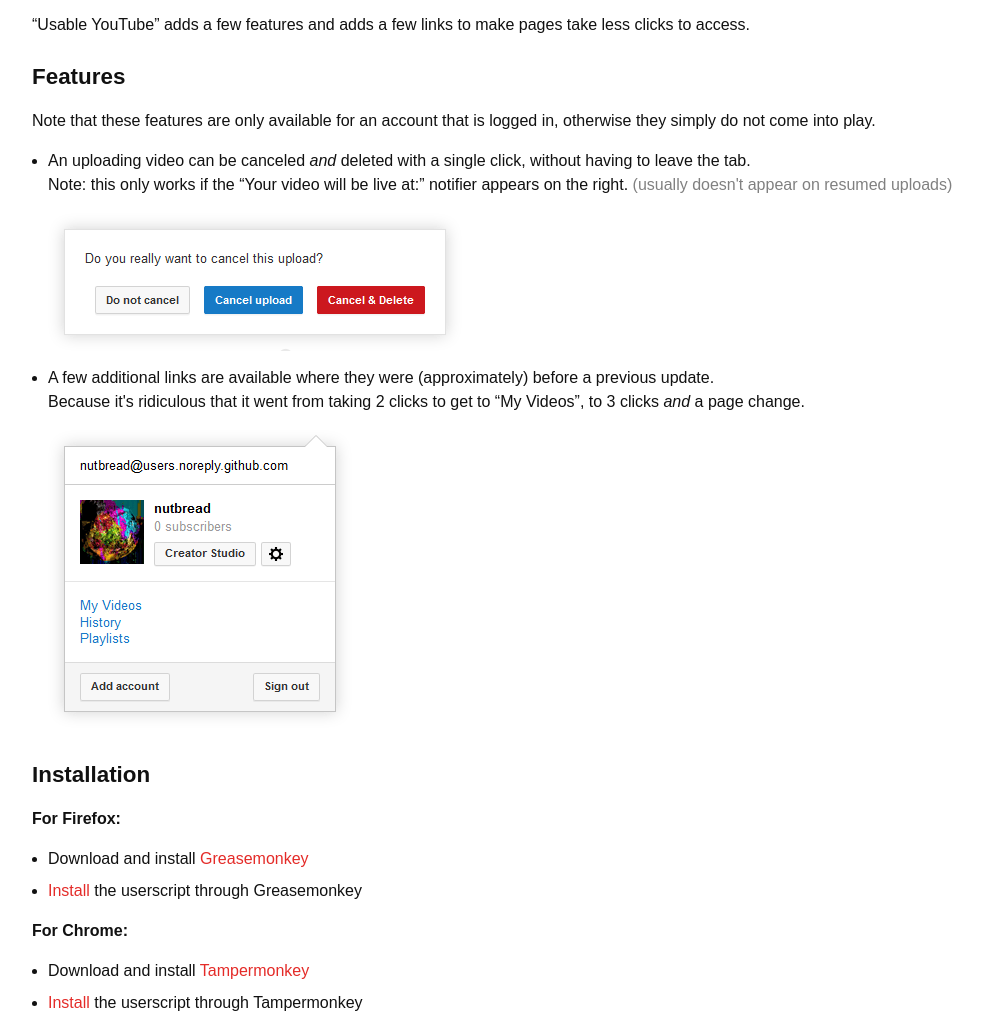
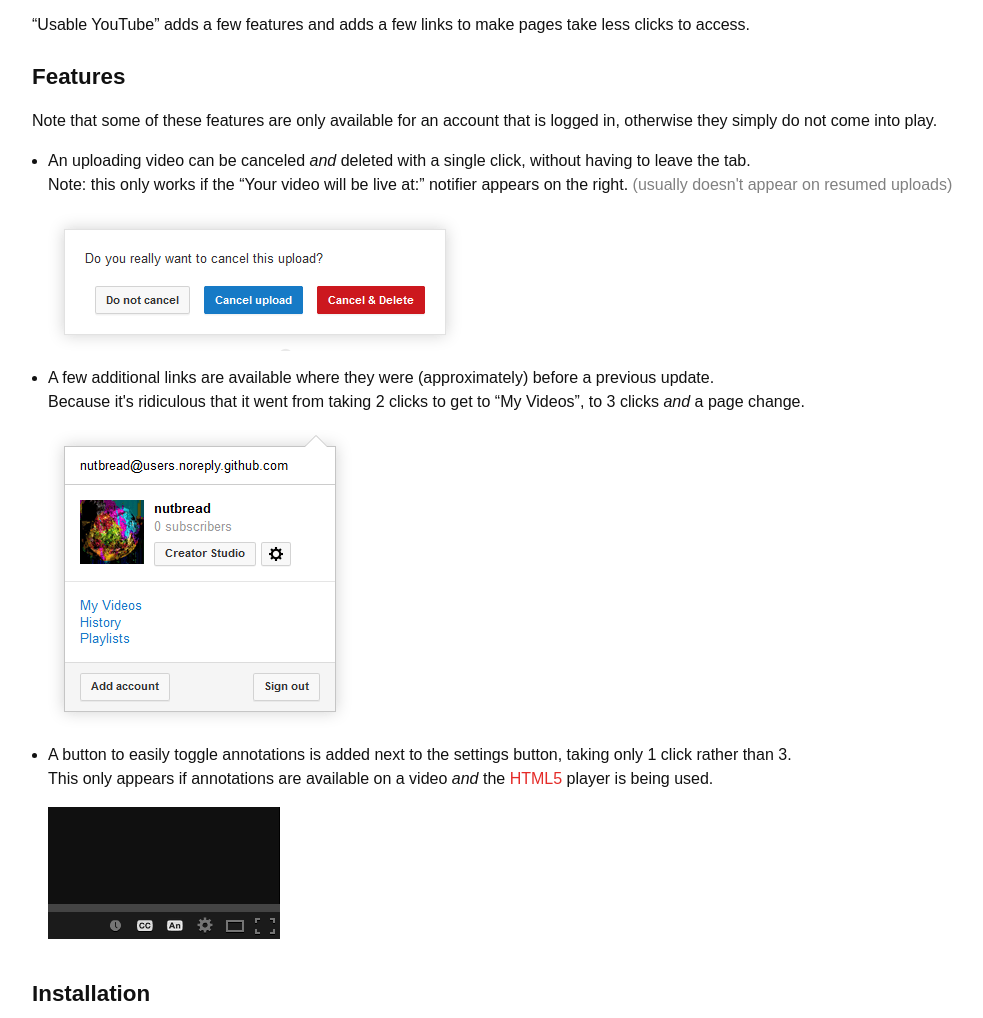
Before and after one commit to nutbread/uyt, a plain HTML site: page index.html in a window 1280 px wide. Shown: the part 154-1172 px from the top of the page, without its empty margins (128-1111 px from the left). Drawn offline with Linux system fonts and the light colour scheme.

Commit message:
1.1 updates

```diff
--- a/index.html
+++ b/index.html
@@ -54,7 +54,7 @@
 
 	<h4 id="features"><span class="hardlink_text">Features<a class="hardlink" href="#features"></a></span></h4>
 	<p>
-		Note that these features are only available for an account that is logged in, otherwise they simply do not come into play.
+		Note that some of these features are only available for an account that is logged in, otherwise they simply do not come into play.
 	</p>
 	<p>
 		<ul>
@@ -74,6 +74,15 @@
 				</p>
 				<p>
 					<div class="preview_image" style="width: 304px; height: 298px; background-image: url('account_card_preview.png');"></div>
+				</p>
+			</li>
+			<li>
+				<p>
+					A button to easily toggle annotations is added next to the settings button, taking only 1 click rather than 3.<br />
+					This only appears if annotations are available on a video <em>and</em> the <a class="link_external light_underline" href="https://www.youtube.com/html5" target="_blank"><span>HTML5</span></a> player is being used.<br />
+				</p>
+				<p>
+					<div class="preview_image" style="width: 240px; height: 140px; background-image: url('annotations_preview.png');"></div>
 				</p>
 			</li>
 		</ul>
```
Also changed, not shown: annotations_preview.png (added).
